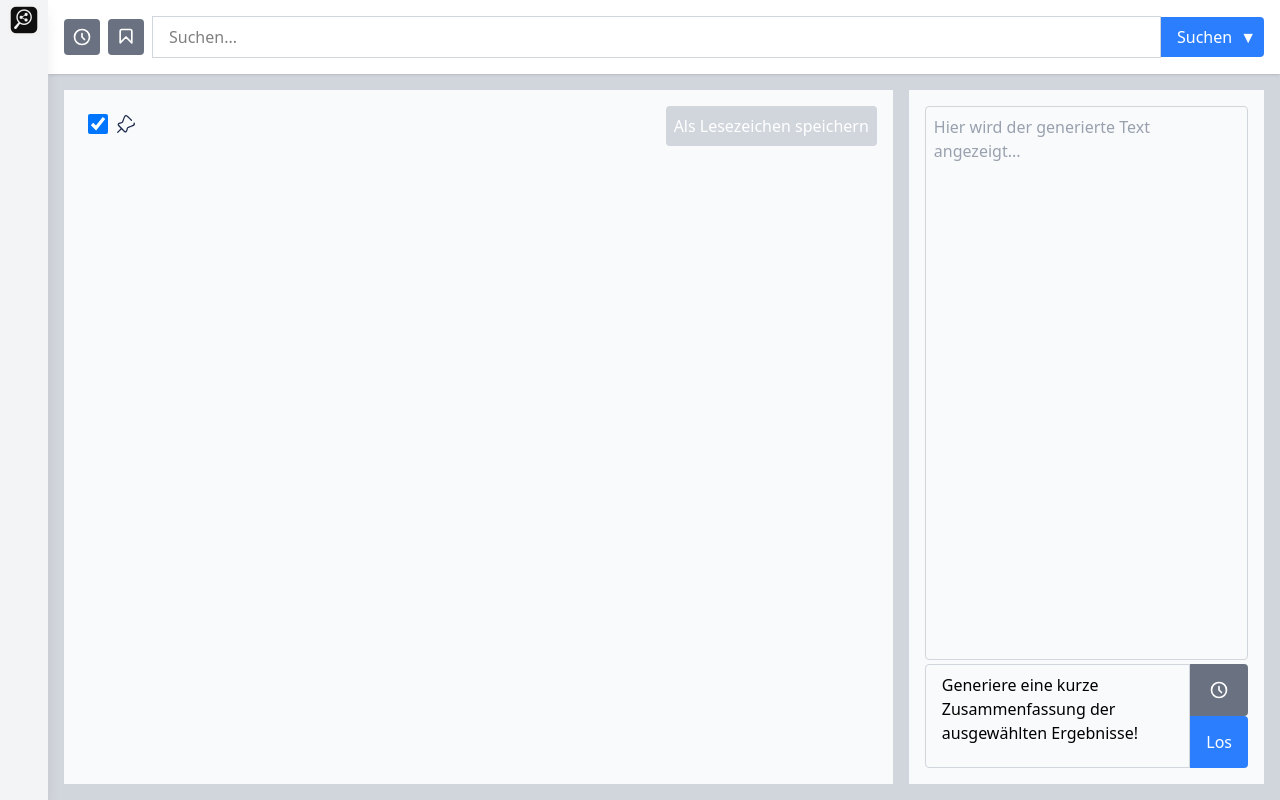
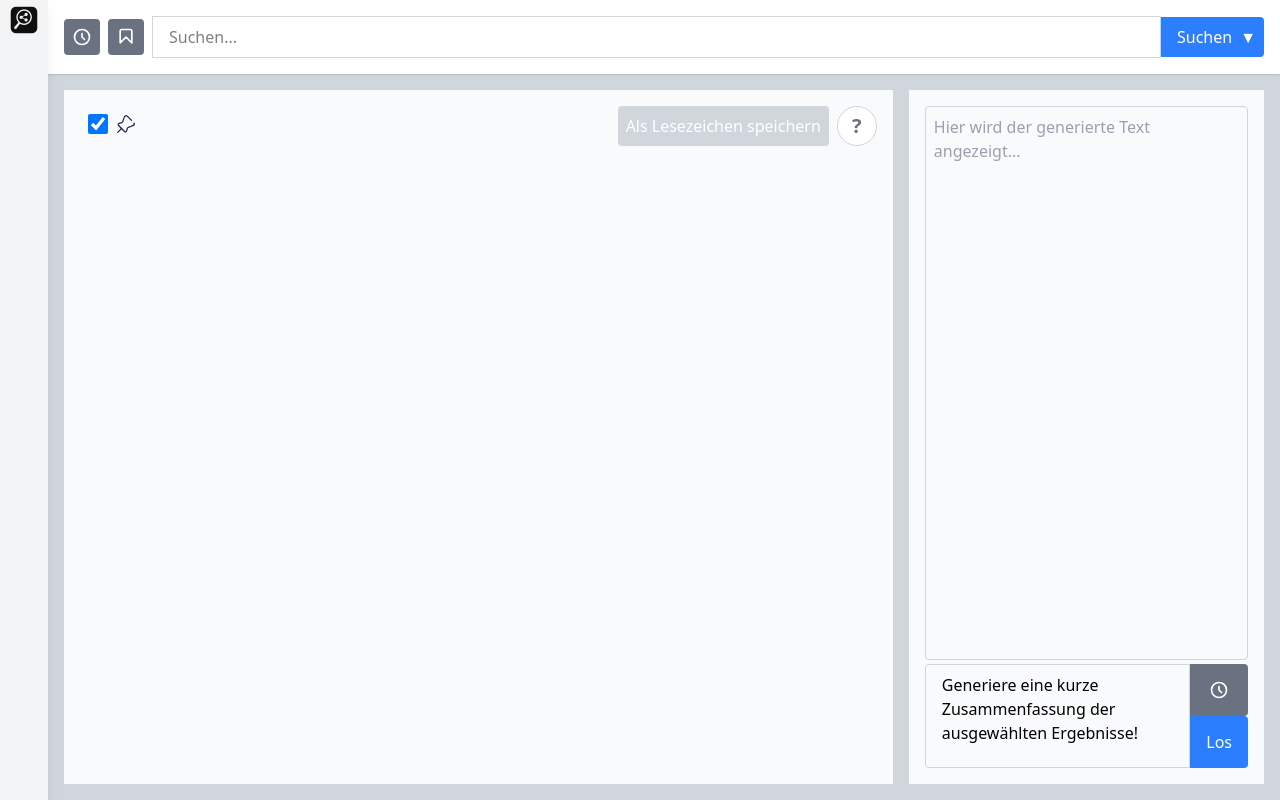
Before and after one commit to uol-esis/CivicSage-Frontend, a React (Vite) app: page / in a window 1280 px wide. Built offline with nearby package versions, Linux system fonts and the light colour scheme.

Commit message:
Added Help button in Search, telling you your data might need some time to get indexed

```diff
--- a/src/Search.jsx
+++ b/src/Search.jsx
@@ -30,6 +30,8 @@ export default function Search() {
   const [editingBookmark, setEditingBookmark] = useState(null);
   const [editingName, setEditingName] = useState('');
   const [notification, setNotification] = useState(null);
+  const [showSearchHelp, setShowSearchHelp] = useState(false);
+  const [helpHighlight, setHelpHighlight] = useState(false);
 
 
 
@@ -131,6 +133,17 @@ export default function Search() {
     }
   }, [query, pendingSearch]);
 
+  useEffect(() => {
+    if (isSearching) {
+      setHelpHighlight(true);
+    } else {
+      const timer = setTimeout(() => {
+        setHelpHighlight(false);
+      }, 20000);
+      return () => clearTimeout(timer);
+    }
+  }, [isSearching]);
+
   const handleShowHistory = () => {
     const history = JSON.parse(localStorage.getItem('searchHistory')) || [];
     setSearchHistory(history);
@@ -193,7 +206,6 @@ export default function Search() {
     setEditingName('');
     handleShowBookmarks(); // Refresh the bookmark list
   };
-
 
   const handleShowTextHistory = () => {
     const savedTextHistory = JSON.parse(localStorage.getItem('textHistory')) || [];
@@ -569,6 +581,37 @@ export default function Search() {
                 >
                   Als Lesezeichen speichern
                 </button>
+                <button
+                  onClick={() => {
+                    setShowSearchHelp(prev => !prev);
+                    setHelpHighlight(false);
+                  }}
+                  className={`w-10 h-10 flex items-center justify-center rounded-full border ml-2
+                    ${helpHighlight ? 'border-blue-500 ring-2 ring-blue-300' : 'border-gray-300'}
+                    bg-white
+                    ${results.length === 0 ? 'cursor-not-allowed' : 'cursor-pointer'}`}
+                  disabled={isGenerating || results.length === 0}
+                >
+                  <span className={`text-xl font-bold ${helpHighlight ? 'text-blue-500' : 'text-gray-500'}`}>?</span>
+                </button>
+                {/* Help Popup */}
+                {showSearchHelp && (
+                  <div className="absolute top-4 right-0 mt-2 mr-12 bg-white border border-gray-300 rounded shadow-lg p-4 z-50 w-64 text-gray-700 text-sm text-left">
+                    <div className="font-bold mb-2">Nicht die Suchergebnisse, die du erwartest?</div>
+                    <div>
+                      - Schau in der Übersicht nach, ob die Quellen vorliegen.<br />
+                      - Falls die Daten kürzlich hinzugefügt wurden, dauert es eventuell noch ein bisschen, bis sie verfügbar sind. Versuch es später erneut.<br />
+                      - Versuche den Prompt als Frage zu formulieren, anstatt nur Stichworte zu verwenden.
+                    </div>
+                    <button
+                      className="mt-3 px-3 py-1 bg-gray-200 rounded text-gray-700 text-xs"
+                      onClick={() => setShowSearchHelp(false)}
+                      onBlur={() => setShowSearchHelp(false)}
+                    >
+                      Schließen
+                    </button>
+                  </div>
+                )}
               </div>
             </div>
 
```
